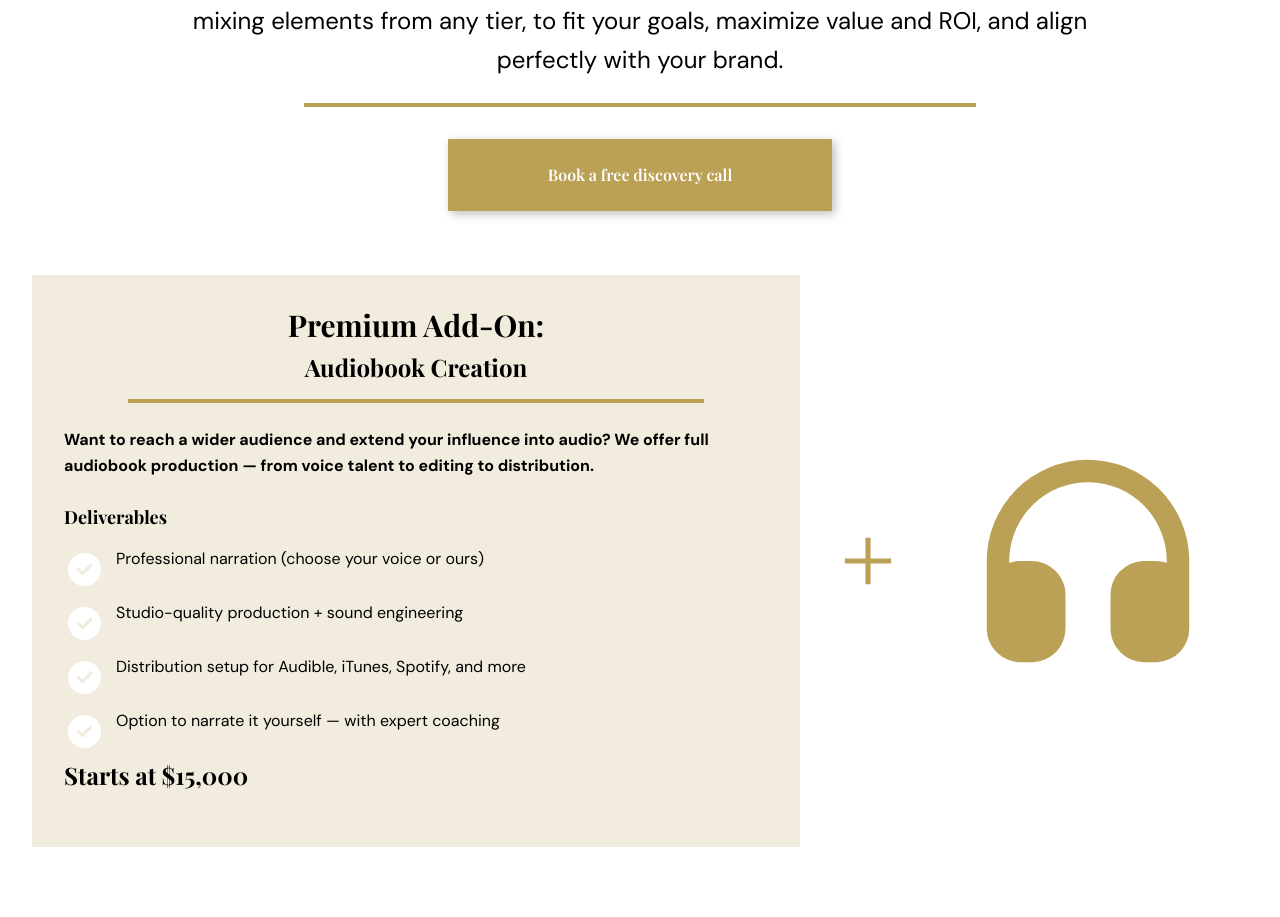
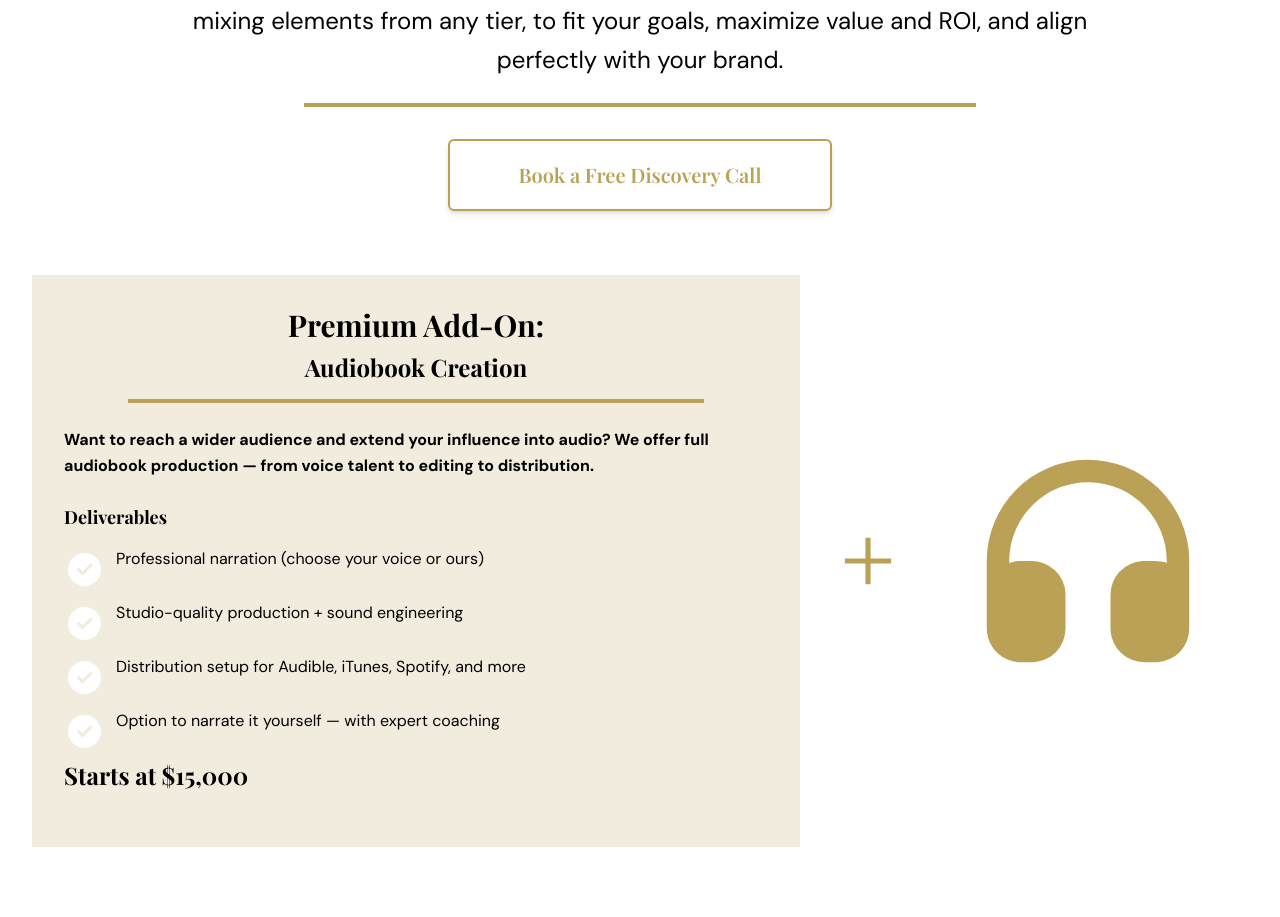
Before and after one commit to YourBookTeam/YBT_Website, a React (Vite) app: page /services in a window 1280 px wide. Shown: the part 1740-2657 px from the top of the page. Built offline with nearby package versions, Linux system fonts and the light colour scheme; a web font is replaced by a local one.

Commit message:
changed all gold buttons to match

```diff
--- a/src/components/Button.jsx
+++ b/src/components/Button.jsx
@@ -1,6 +1,6 @@
 import { Link } from "react-router-dom";
-function Button({ to, children, className, onClick, gold, black, nav, tall, wide }) {
-  let baseClassName = "flex items-center justify-center text-center transition-colors transition-opacity transition-transform ease-in-out duration-200 font-semibold";
+function Button({ to, children, className, onClick, gold, black, tall, wide }) {
+  let baseClassName = "flex items-center justify-center text-center ease-in-out duration-200 font-semibold";
 
   if(tall){
     baseClassName += " p-4";
@@ -10,20 +10,16 @@ function Button({ to, children, className, onClick, gold, black, nav, tall, wide
     baseClassName += " px-7 py-2";
   }
 
-  if(gold){
-    baseClassName += " bg-gold hover:bg-lighter-gold text-white";
+  if(black){
+    baseClassName += " bg-black transition-colors hover:bg-gray text-white gap-2 drop-shadow-hero relative"
   }
 
-  if(black){
-    baseClassName += " bg-black hover:bg-gray text-white gap-2 drop-shadow-hero relative"
-  }
-
-  if(nav){
-    baseClassName += " bg-white text-gold border-2 border-gold rounded-md shadow-md ml-5 hover:opacity-80 hover:scale-99";
+  if(gold){
+    baseClassName += " bg-white text-gold border-2 border-gold rounded-md shadow-md transition-opacity hover:opacity-80 transition-transform  hover:scale-99";
   }
 
   return (
-    <Link to={to} onClick={onClick} className={baseClassName + " " + className}>
+    <Link to={to} onClick={onClick} className={className + " " + baseClassName}>
       {children}
     </Link>
   );
--- a/src/components/TitleBanner.jsx
+++ b/src/components/TitleBanner.jsx
@@ -1,6 +1,8 @@
-function TitleBanner({ children }) {
+function TitleBanner({ id, children }) {
   return (
-      <div className="text-gold text-3xl md:text-4xl xl:text-5xl text-center font-bold p-10  flex-col justify-items-center">
+      <div
+        id={id}
+        className="text-gold text-3xl md:text-4xl xl:text-5xl text-center font-bold p-10  flex-col justify-items-center">
         {children}
         <div className="bg-gold h-1 w-40 mt-5"></div>
       </div>
--- a/src/components/home-page/TeamPreview.jsx
+++ b/src/components/home-page/TeamPreview.jsx
@@ -1,6 +1,7 @@
 import TeamMemberPreview from "./TeamMemberPreview";
 import TitleBanner from "../TitleBanner";
 import { Link } from "react-router-dom";
+import Button from "../Button";
 
 function TeamPreview({ team }) {
   const scrollToTop = () => {
@@ -23,9 +24,7 @@ function TeamPreview({ team }) {
             <TeamMemberPreview key={person.id} person={person}/>
           ))}
         </div>
-        <Link to="/about#meet-us" onClick={scrollToTop} className="bg-gold hover:bg-lighter-gold text-white px-7 py-2 flex items-center gap-2 font-semibold transition-colors duration-200 drop-shadow-hero relative text-center">
-          Meet us
-        </Link>
+        <Button gold wide to="/about#meet-us" onClick={scrollToTop}>Meet Us</Button>
       </div>
     </>
   );
--- a/src/components/internships_page/CurrentOpenings.jsx
+++ b/src/components/internships_page/CurrentOpenings.jsx
@@ -39,7 +39,7 @@ function CurrentOpenings({ displayedJobs }) {
                 gold wide
                 to={`/position/${position.id}`}
                 onClick={scrollToTop}
-                className="self-center lg:self-start px-4!"
+                className="px-0 py-0"
               >
                 <div className="font-bold">APPLY</div>
                 <FaArrowRight className="w-10 h-5" />
--- a/src/components/internships_page/SearchBar.jsx
+++ b/src/components/internships_page/SearchBar.jsx
@@ -14,7 +14,7 @@ function SearchBar({ query, handleSubmit, handleChange }) {
 
       <button
         type="submit"
-        className="text-white w-20 h-8 px-4 py-2 bg-gold rounded-md text-center font-bold flex flex-col items-center justify-center cursor-pointer transition-colors duration-200 hover:bg-lighter-gold"
+        className="flex items-center justify-center text-center transition-opacity ease-in-out duration-200 font-semibold bg-white text-gold border-2 border-gold rounded-md shadow-md hover:opacity-80 transition-transform hover:scale-99 px-4 py-1"
       >
         Clear
       </button>
--- a/src/components/navbar/DiscoveryButton.jsx
+++ b/src/components/navbar/DiscoveryButton.jsx
@@ -3,7 +3,7 @@ import Button from "../Button";
 function DiscoverButton({ toggleOpen }) {
   return (
     <div>
-        <Button nav tall to="/contact" onClick={toggleOpen}>Book A Free Discovery Call</Button>
+        <Button gold tall to="/contact" onClick={toggleOpen} className="ml-5">Book A Free Discovery Call</Button>
     </div>
   );
 }
--- a/src/pages/Position.jsx
+++ b/src/pages/Position.jsx
@@ -43,7 +43,7 @@ function Position() {
               href={position.link}
               target="_blank"
               rel="noopener noreferrer"
-              className="cursor-pointer justify-center text-sm px-5 py-2 w-30 rounded bg-gold hover:bg-lighter-gold text-white flex items-center gap-2 font-semibold transition-colors duration-200 drop-shadow-hero relative text-center"
+              className="flex items-center justify-center text-center ease-in-out duration-200 font-semibold bg-white text-gold border-2 border-gold rounded-md shadow-md transition-opacity hover:opacity-80 transition-transform  hover:scale-99 px-10 py-2"
             >
               Apply
             </a>
@@ -119,7 +119,7 @@ function Position() {
           href="https://docs.google.com/forms/d/e/1FAIpQLSfOfuC1LJugoad0F8BlypC8HfbAC1F6bPFjSSqquZv7Zv-ULQ/viewform"
           target="_blank"
           rel="noopener noreferrer"
-          className="cursor-pointer justify-center text-sm px-5 py-2 w-60 rounded bg-gold hover:bg-lighter-gold text-white flex items-center gap-2 font-semibold transition-colors duration-200 drop-shadow-hero relative text-center"
+          className="flex items-center justify-center text-center ease-in-out duration-200 font-semibold bg-white text-gold border-2 border-gold rounded-md shadow-md transition-opacity hover:opacity-80 transition-transform  hover:scale-99 px-30 py-2"
         >
           Apply
         </a>
--- a/src/pages/Services.jsx
+++ b/src/pages/Services.jsx
@@ -2,25 +2,7 @@ import { Link } from 'react-router-dom';
 import TitleBanner from "../components/TitleBanner";
 import { FaCircleCheck, FaPencil, FaBookOpen, FaImages, FaBullhorn, FaBookAtlas } from "react-icons/fa6";
 import { TbHeadphonesFilled } from "react-icons/tb";
-
-function Button({ to, children, className, tall, black, style }) {
-  let baseClassName =
-    "flex items-center justify-center font-semibold transition-colors duration-200 drop-shadow-hero relative";
-
-  baseClassName = tall
-    ? baseClassName + " " + "p-4"
-    : baseClassName + " " + "px-7 py-2";
-
-  baseClassName = black
-    ? baseClassName + " " + "bg-black hover:bg-gray text-white"
-    : baseClassName + " " + "bg-gold hover:bg-lighter-gold text-white";
-
-  return (
-    <Link to={to} className={baseClassName + " " + (className || "")} style={style}>
-      {children}
-    </Link>
-  );
-}
+import Button from "../components/Button";
 
 export default function Services() {
   const tiers = [
@@ -190,10 +172,11 @@ export default function Services() {
 
             <div className="flex justify-center">
               <Button
+                gold wide
                 to="/contact"
-                className="w-full max-w-sm h-16 md:h-18 text-sm md:text-base"
+                className="w-full max-w-sm h-16 md:h-18 text-xl"
               >
-                Book a free discovery call
+                Book a Free Discovery Call
               </Button>
             </div>
           </div>
```
